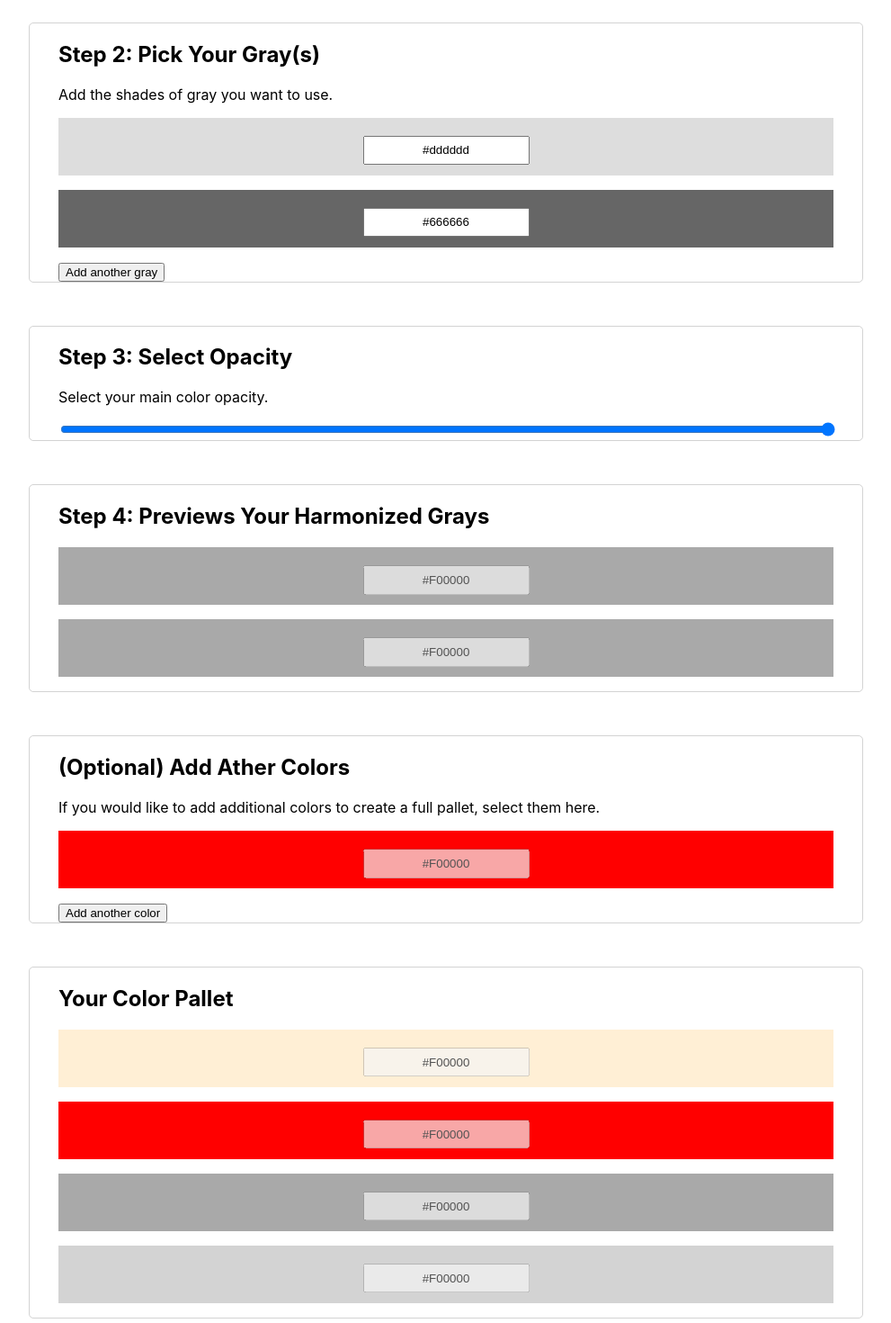
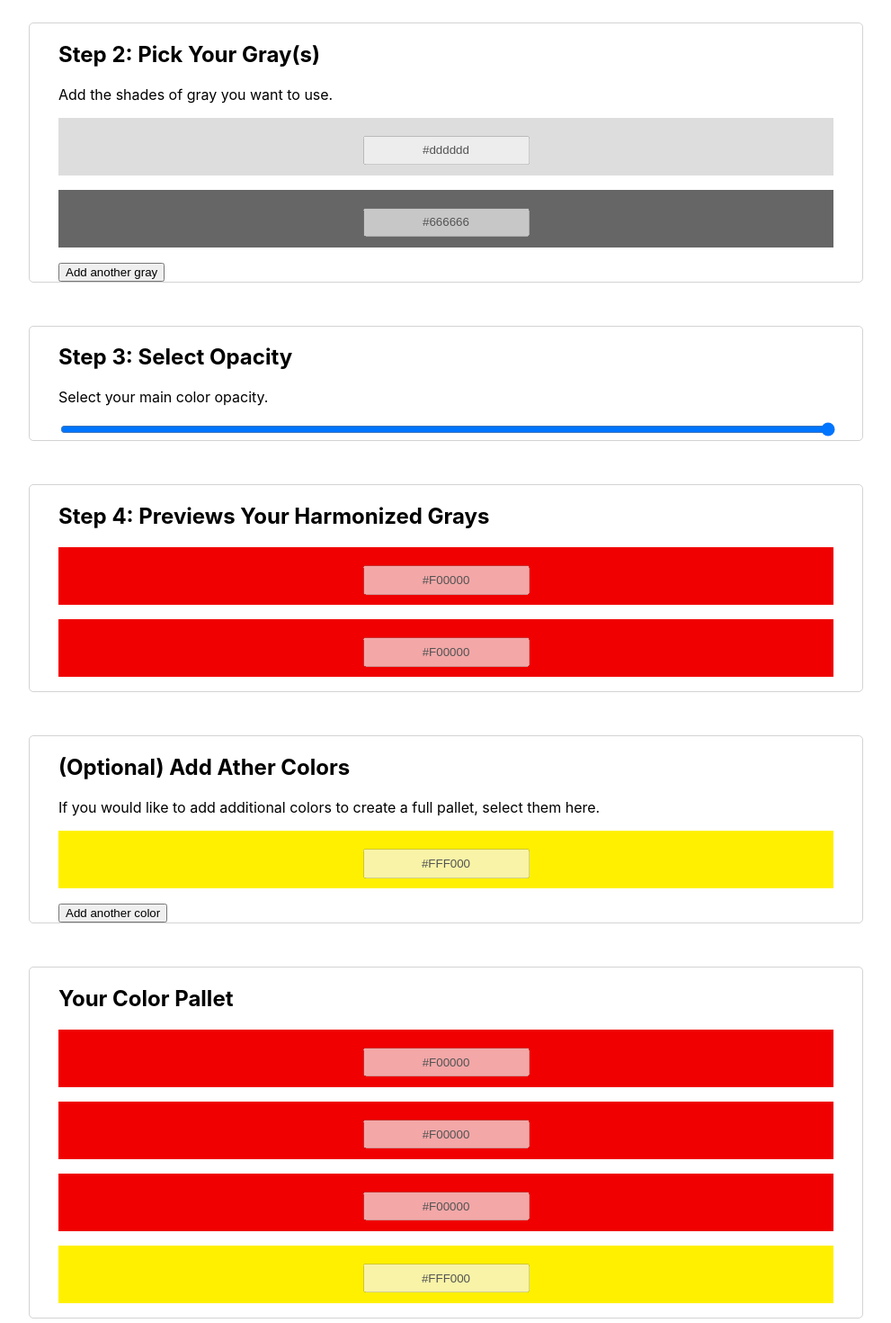
Before and after one commit to brentswisher/gray-harmonizer, a React (Create React App) app: page / in a window 1280 px wide. Shown: the part 380-1850 px from the top of the page at 90% size, without its empty margins (144-1135 px from the left). Built offline with nearby package versions, Linux system fonts and the light colour scheme.

Commit message:
Add rect-color chrom pickeer to color swtach component

```diff
--- a/package.json
+++ b/package.json
@@ -4,6 +4,7 @@
   "private": true,
   "dependencies": {
     "react": "^16.6.0",
+    "react-color": "^2.14.1",
     "react-dom": "^16.6.0",
     "react-scripts": "2.1.1"
   },
--- a/src/App.js
+++ b/src/App.js
@@ -13,6 +13,25 @@ class App extends Component {
       additionalColors: ['#FFF000']
     };
   }
+
+  setPrimaryColor = (hexColor) => {
+    this.setState({primaryColor:hexColor});
+  }
+
+  setGrayColor = (hexColor,index) => {
+    let lastState = this.state.grays;
+    lastState[index] = hexColor;
+
+    this.setState({grays:lastState});
+  }
+
+  setAdditionalColor = (hexColor,index) => {
+    let lastState = this.state.additionalColors;
+    lastState[index] = hexColor;
+
+    this.setState({additionalColors:lastState});
+  }
+
   render() {
     return (
       <div className="app">
@@ -20,7 +39,7 @@ class App extends Component {
         <p>
           One simple way to make your a design flow together better is to harmonize the grays in your color pallet.
           Instead of straight gray values, this created grays tinted with the colors of your design. It's a subtle difference,
-          but it makes
+          but it adds a nice flow to a design.
         </p>
         <section>
           <h2>Step 1: Pick a Color</h2>
@@ -28,7 +47,7 @@ class App extends Component {
             Select the color you would like to harmonize your grays with.
           </p>
 
-          <ColorSwatch label="Primary Color" color={ this.state.primaryColor } />
+          <ColorSwatch label="Primary Color" color={ this.state.primaryColor } updateColor={ this.setPrimaryColor }/>
         </section>
 
         <section>
@@ -38,7 +57,7 @@ class App extends Component {
           </p>
           {
             this.state.grays.map((item,index) => (
-              <ColorSwatch label={`Gray $(index)`} color={ item } />
+              <ColorSwatch label={`Gray $(index)`} color={ item } key={ index } updateColor= { ( color ) => this.setGrayColor( color, index ) } />
             ))
 
           }
@@ -57,18 +76,11 @@ class App extends Component {
 
         <section>
           <h2>Step 4: Previews Your Harmonized Grays</h2>
-           <div className="color-swatch" style={{backgroundColor:'darkgray'}} >
-            <label for="primaryColor" class="screen-reader-text">
-              Primary Color
-            </label>
-            <input name="primaryColor" id="primaryColor" disabled value="#F00000" className="color-swatch-input" />
-          </div>
-           <div className="color-swatch" style={{backgroundColor:'darkgray'}} >
-            <label for="primaryColor" class="screen-reader-text">
-              Primary Color
-            </label>
-            <input name="primaryColor" id="primaryColor" disabled value="#F00000" className="color-swatch-input" />
-          </div>
+           {
+            this.state.computedGrays.map((item,index) => (
+              <ColorSwatch label={`Computed Gray $(index)`} color={ item } key={ index } usePicker={ false } />
+            ))
+          }
         </section>
 
         <section>
@@ -76,12 +88,11 @@ class App extends Component {
           <p>
             If you would like to add additional colors to create a full pallet, select them here.
           </p>
-           <div className="color-swatch" style={{backgroundColor:'red'}} >
-            <label for="primaryColor" class="screen-reader-text">
-              Primary Color
-            </label>
-            <input name="primaryColor" id="primaryColor" disabled value="#F00000" className="color-swatch-input" />
-          </div>
+           {
+            this.state.additionalColors.map((item,index) => (
+              <ColorSwatch label={`Additional Color $(index)`} color={ item } key={ index } updateColor= { ( color ) => this.setAdditionalColor( color, index ) }/>
+            ))
+          }
            <button>
             Add another color
           </button>
@@ -89,30 +100,18 @@ class App extends Component {
 
         <section>
           <h2>Your Color Pallet</h2>
-          <div className="color-swatch" style={{backgroundColor:'papayawhip'}} >
-            <label for="primaryColor" class="screen-reader-text">
-              Primary Color
-            </label>
-            <input name="primaryColor" id="primaryColor" disabled value="#F00000" className="color-swatch-input" />
-          </div>
-          <div className="color-swatch" style={{backgroundColor:'red'}} >
-            <label for="primaryColor" class="screen-reader-text">
-              Primary Color
-            </label>
-            <input name="primaryColor" id="primaryColor" disabled value="#F00000" className="color-swatch-input" />
-          </div>
-          <div className="color-swatch" style={{backgroundColor:'darkgray'}} >
-            <label for="primaryColor" class="screen-reader-text">
-              Primary Color
-            </label>
-            <input name="primaryColor" id="primaryColor" disabled value="#F00000" className="color-swatch-input" />
-          </div>
-          <div className="color-swatch" style={{backgroundColor:'lightgray'}} >
-            <label for="primaryColor" class="screen-reader-text">
-              Primary Color
-            </label>
-            <input name="primaryColor" id="primaryColor" disabled value="#F00000" className="color-swatch-input" />
-          </div>
+            <ColorSwatch label="Primary Color" color={ this.state.primaryColor } usePicker={ false } />
+
+          {
+            this.state.computedGrays.map( ( item, index ) => (
+              <ColorSwatch label={`Computed Gray $(index)`} color={ item } key={ index } usePicker={ false } />
+            ))
+          }
+          {
+            this.state.additionalColors.map( (item,index) => (
+              <ColorSwatch label={`Additional Color $(index)`} color={ item } key={ index } usePicker={ false }/>
+            ))
+          }
         </section>
       </div>
     );
--- a/src/components/ColorSwatch/index.js
+++ b/src/components/ColorSwatch/index.js
@@ -1,25 +1,62 @@
 import React from 'react';
+import { ChromePicker } from 'react-color';
 
 class ColorSwatch extends React.Component {
 	constructor(props) {
 		super(props);
 
 		this.state = {
-			// editing: ! this.props.attributes.src,
+			editing: false
 		};
 	}
+	setEditable = () => {
+		this.setState({"editing":!this.state.editing});
+	}
+
+	updateColor = (color) => {
+		this.props.updateColor(color.hex);
+	}
+
+	handleClose = () => {
+    	this.setState({ displayColorPicker: false })
+  	}
 
 	render() {
-
+		const popover = {
+			position: 'absolute',
+			zIndex: '2',
+		}
+		const cover = {
+			position: 'fixed',
+			top: '0px',
+			right: '0px',
+			bottom: '0px',
+			left: '0px',
+		}
 	  return (
-		  <div className="color-swatch" style={ { backgroundColor : this.props.color } }>
-	        <label for="primaryColor" class="screen-reader-text">
+		  <div className="color-swatch" style={ { backgroundColor : this.props.color } } onClick={ this.setEditable }>
+	        <label htmlFor="primaryColor" className="screen-reader-text">
 	          { this.props.label }
 	        </label>
-	        <input name="primaryColor" id="primaryColor" diabled value={ this.props.color } className="color-swatch-input" />
+	        {
+	        	this.state.editing &&
+	        	<div style={ popover }>
+          			<div style={ cover } onClick={ this.handleClose }/>
+          			{
+          				this.props.usePicker &&
+          				<ChromePicker color={ this.props.color } onChange={ this.updateColor } />
+          			}
+          		</div>
+	        }
+	        <input name="primaryColor" id="primaryColor" disabled readOnly value={ this.props.color } className="color-swatch-input" />
 	      </div>
 	  )
 	}
 }
 
+
+ColorSwatch.defaultProps = {
+  usePicker: true
+};
+
 export default ColorSwatch;
```
Also changed, not shown: 1 other file (tests, documents, lock files or other folders).
